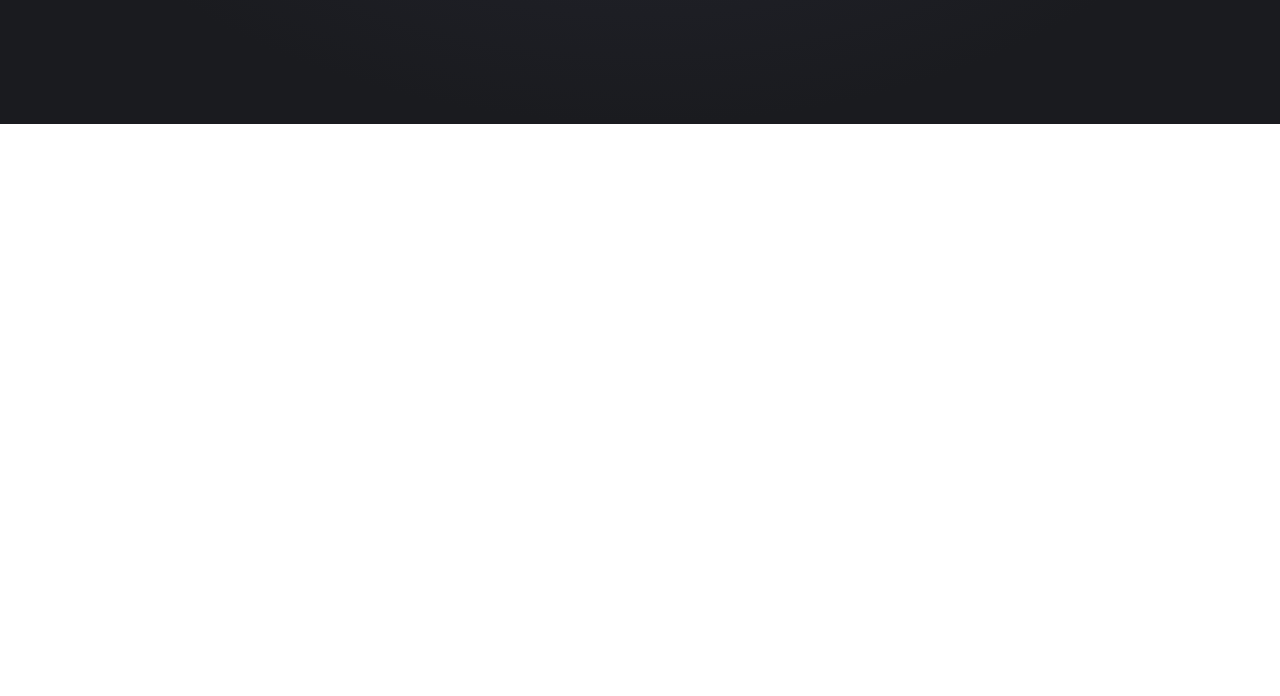
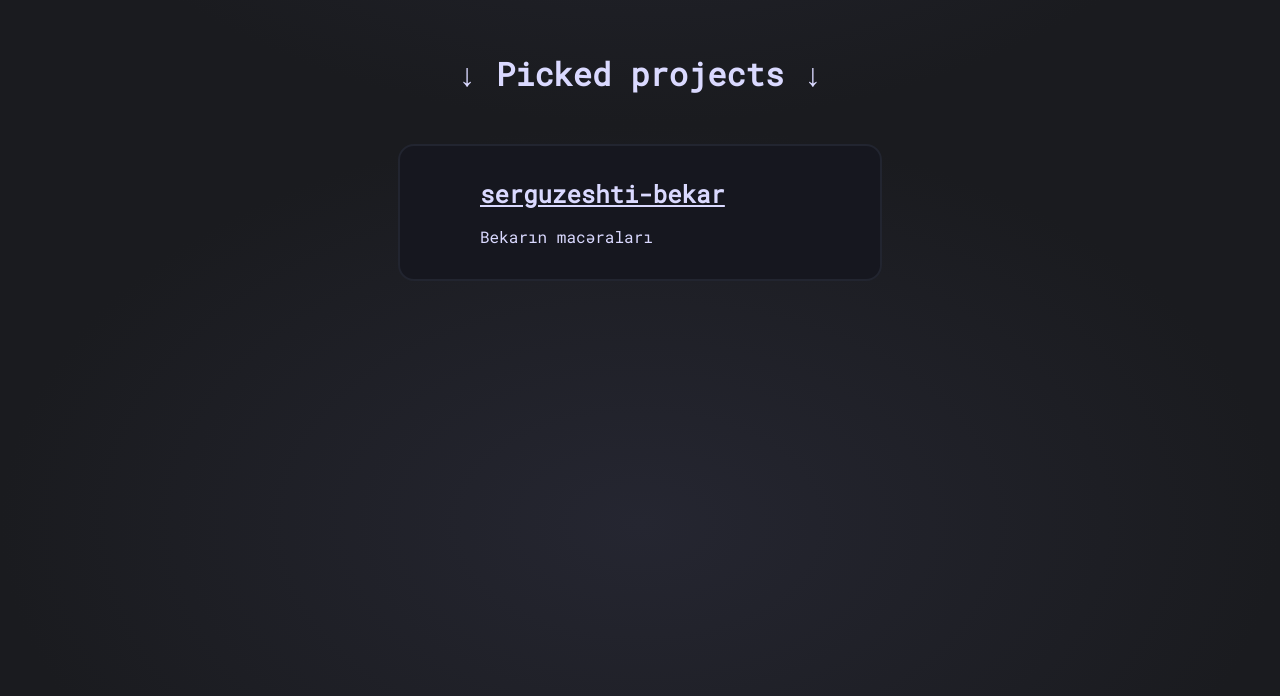
Before and after one commit to test2user-aqil/test2user-aqil.github.io, a SvelteKit app: page / in a window 1280 px wide. Shown: the part 676-1372 px from the top of the page. Before the commit the page ends 800 px from the top, so only its background shows below. Built offline with nearby package versions, Linux system fonts and the light colour scheme.

Commit message:
chore(src): add projects

```diff
--- /dev/null
+++ b/src/Project.svelte
@@ -0,0 +1,31 @@
+<script lang="ts">
+	export let title: string;
+	export let descripton = '';
+	export let link: string;
+</script>
+
+<div>
+	<h2>
+		<a href={link} target="_blank" rel="noreferrer">
+			{title}
+		</a>
+	</h2>
+	<p>{descripton}</p>
+</div>
+
+<style>
+	div {
+		background: #16171f;
+		border: 2px solid rgb(34, 37, 48);
+		border-radius: 1rem;
+		padding: 2rem 5rem;
+		width: 20rem;
+	}
+	h2,
+	p {
+		font-family: 'Roboto Mono', monospace;
+	}
+	p {
+		margin: 1rem 0 0 0;
+	}
+</style>
--- a/src/routes/+page.svelte
+++ b/src/routes/+page.svelte
@@ -1,5 +1,6 @@
 <script lang="ts">
 	import Link from '../Link.svelte';
+	import Project from '../Project.svelte';
 	import './style.css';
 
 	import github from '../icons/github-mark-white.svg';
@@ -9,7 +10,7 @@
 	<title>test2user-aqil</title>
 </svelte:head>
 
-<div class="container">
+<div class="container header">
 	<img src="/avatar1024.png" alt="Avatar" class="avatar" />
 
 	<h1>test2user-aqil</h1>
@@ -17,14 +18,23 @@
 	<Link link="https://github.com/test2user-aqil" src={github} text="GitHub" />
 </div>
 
+<div class="container projects">
+	<h1>&darr; Picked projects &darr;</h1>
+	<div id="projects">
+		<Project
+			title="serguzeshti-bekar"
+			link="https://github.com/test2user-aqil/serguzeshti-bekar"
+			descripton="Bekarın macəraları"
+		/>
+	</div>
+</div>
+
 <style>
 	.container {
-		height: 85vh;
-		display: flex;
+		min-height: 100vh;
+		max-width: 1000px;
+		margin: 0 auto;
 		flex-direction: column;
-		align-items: center;
-		justify-content: center;
-		gap: 2rem;
 	}
 	.avatar {
 		height: 200px;
@@ -32,4 +42,29 @@
 		border-radius: 100%;
 		filter: drop-shadow(0px 4px 4px rgba(0, 0, 0, 0.25));
 	}
+
+	.header {
+		min-height: 85vh;
+		display: flex;
+		flex-direction: column;
+		align-items: center;
+		justify-content: center;
+		gap: 2rem;
+	}
+
+	.projects {
+		display: flex;
+	}
+	.projects h1 {
+		margin: 3rem auto;
+	}
+
+	#projects {
+		display: flex;
+		flex-direction: row;
+		flex-wrap: wrap;
+		align-items: center;
+		justify-content: center;
+		gap: 1rem;
+	}
 </style>
```
